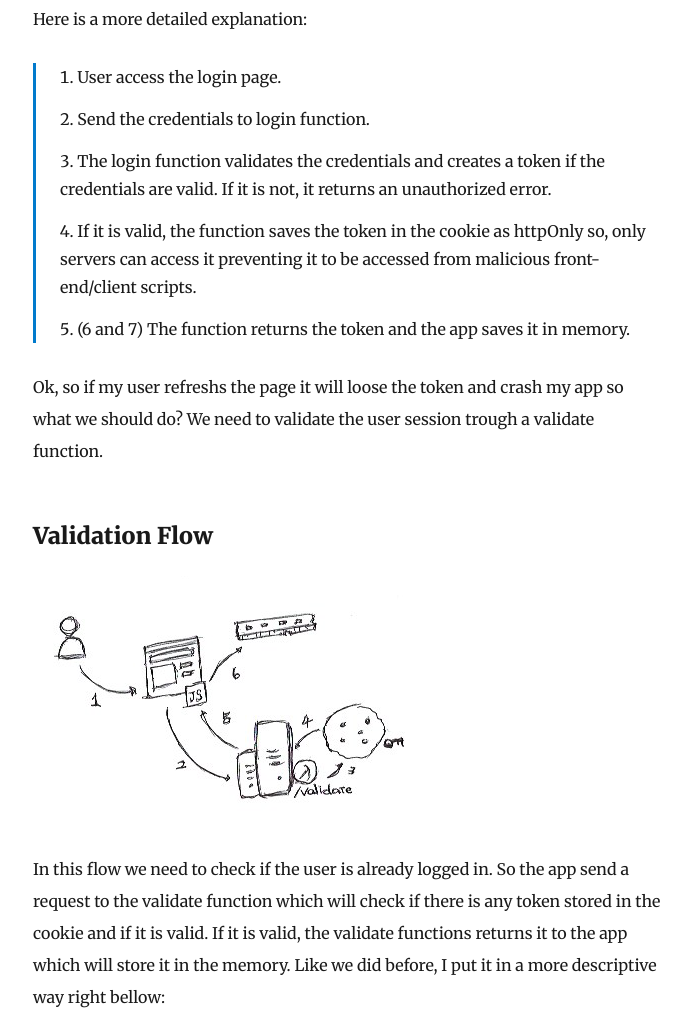
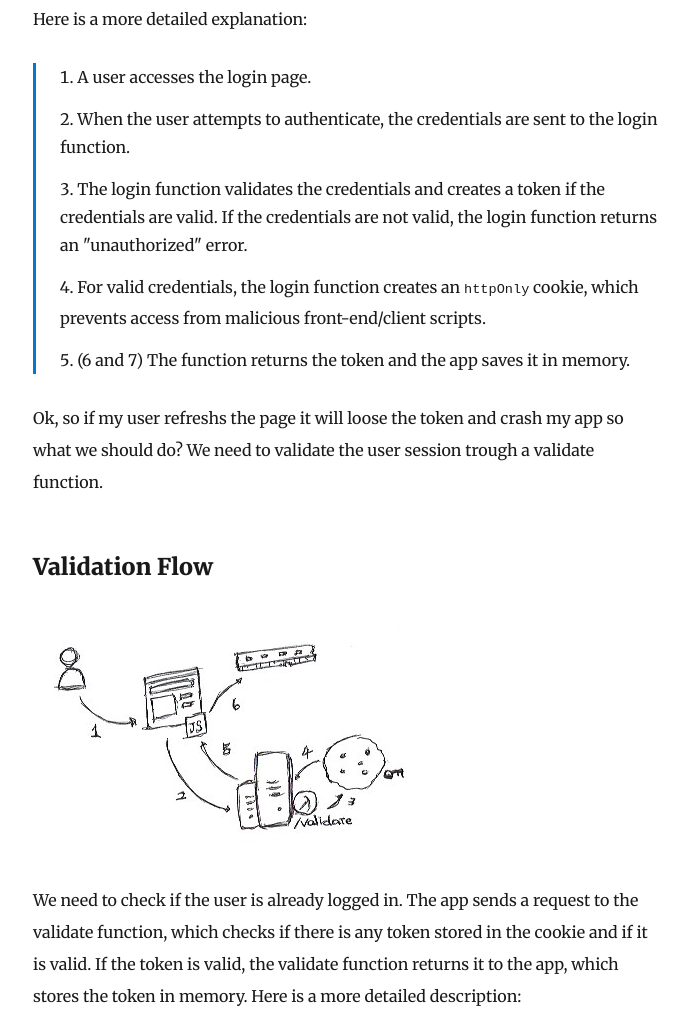
Before and after one commit to BrunoQuaresma/blog, a Gatsby site: page /how-to-store-tokens-safely/ in a window 1280 px wide. Shown: the part 1632-2648 px from the top of the page, without its empty margins (292-983 px from the left). Built offline with nearby package versions, Linux system fonts and the light colour scheme; Gatsby itself is replaced by a stand-in of ours; some packages are replaced by stand-ins of ours.

Commit message:
Apply suggestions from code review
Co-Authored-By: Ewan Edwards <46354154+faunaee@users.noreply.github.com>

```diff
--- a/content/blog/how-to-store-tokens-safely/index.md
+++ b/content/blog/how-to-store-tokens-safely/index.md
@@ -24,10 +24,10 @@ In this flow, we creating a token and storing it in a `httpOnly` cookie, to be p
 
 Here is a more detailed explanation:
 
-1. User access the login page.
-2. Send the credentials to login function.
-3. The login function validates the credentials and creates a token if the credentials are valid. If it is not, it returns an unauthorized error.
-4. If it is valid, the function saves the token in the cookie as httpOnly so, only servers can access it preventing it to be accessed from malicious front-end/client scripts.
+1. A user accesses the login page.
+2. When the user attempts to authenticate, the credentials are sent to the login function.
+3. The login function validates the credentials and creates a token if the credentials are valid. If the credentials are not valid, the login function returns an "unauthorized" error.
+4. For valid credentials, the login function creates an `httpOnly` cookie, which prevents access from malicious front-end/client scripts.
 5. (6 and 7) The function returns the token and the app saves it in memory.
 
 
@@ -37,7 +37,7 @@ Ok, so if my user refreshs the page it will loose the token and crash my app so
 
 ![Validate Flow](./validate-flow.png)
 
-In this flow we need to check if the user is already logged in. So the app send a request to the validate function which will check if there is any token stored in the cookie and if it is valid. If it is valid, the validate functions returns it to the app which will store it in the memory. Like we did before, I put it in a more descriptive way right bellow:
+We need to check if the user is already logged in. The app sends a request to the validate function, which checks if there is any token stored in the cookie and if it is valid. If the token is valid, the validate function returns it to the app, which stores the token in memory. Here is a more detailed description:
 
 1. A user accesses the app.
 2. The app makes a request to the validate function.
```
